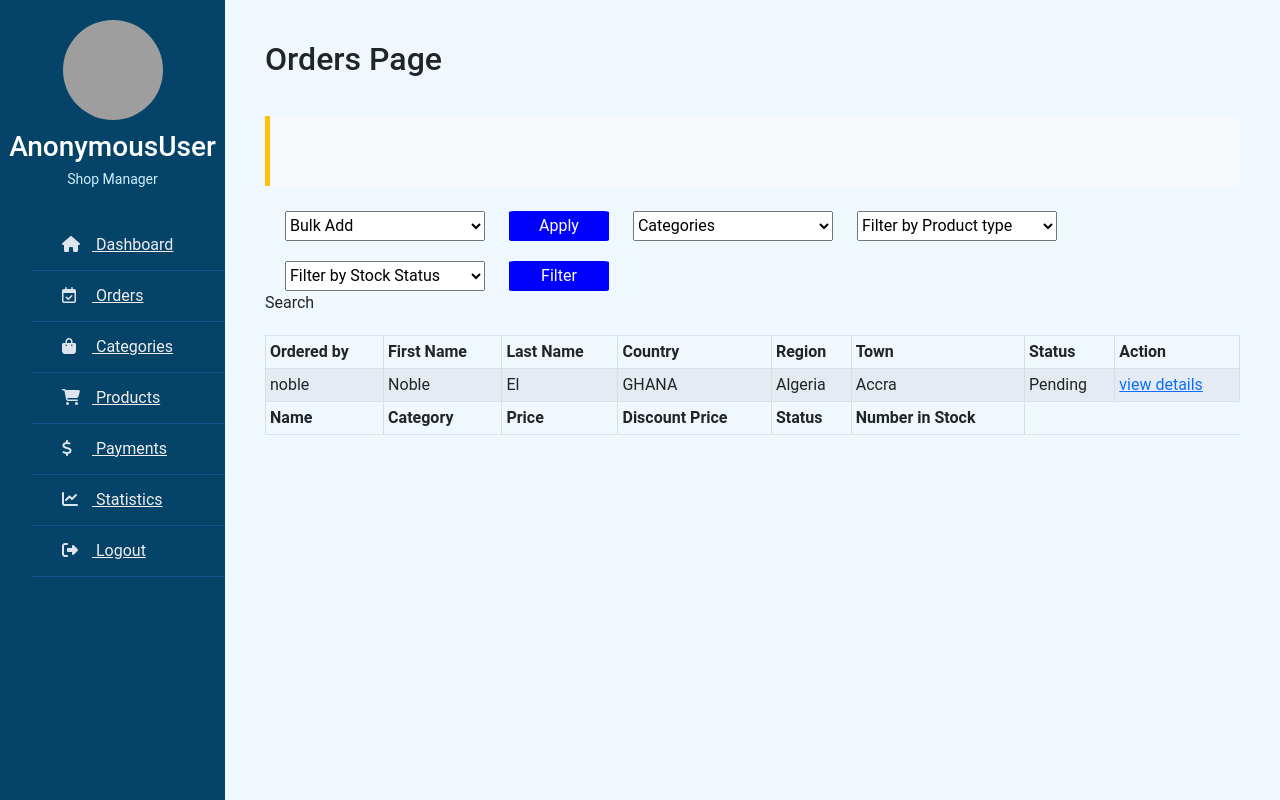
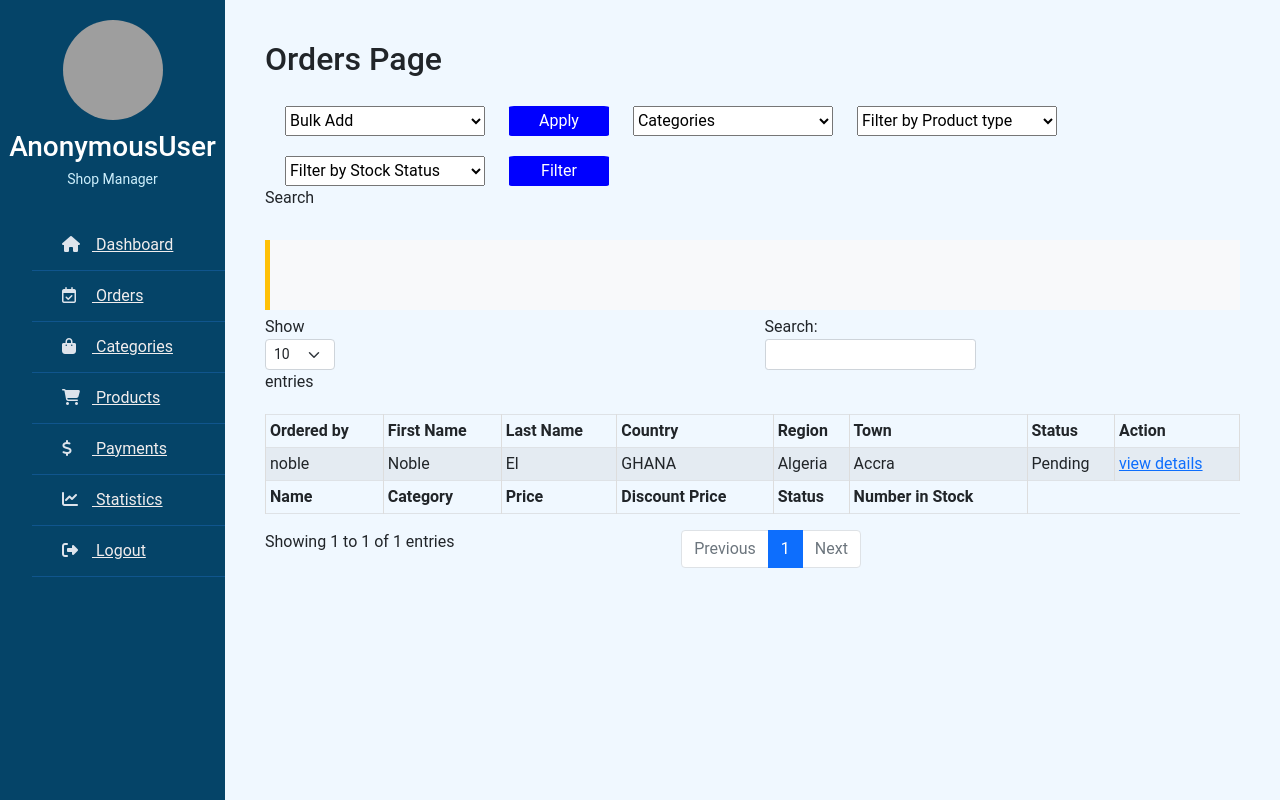
Before and after one commit to Edkofifi/grocery, a Django app: page /order/ in a window 1280 px wide. Run offline with Django 4.2, Linux system fonts and the light colour scheme; data comes from the database, SQL or seed files in the repository; parts of the project's set-up code (start-up, migrations or seed data) failed here and were passed over; some libraries are stand-ins or nearby versions; grey boxes are pictures that could not be loaded.

Commit message:
orderlist

```diff
--- a/templates/admin_dashboard/orderlist.html
+++ b/templates/admin_dashboard/orderlist.html
@@ -23,11 +23,6 @@
         <div class="row">
             <h2>Orders Page</h2>
         </div>
-        <div class="subcontainer_dashboard bg-light">
-            <div class="vr bg-warning" style="height: 70px;width: 5px; margin-bottom: 5px;"></div>
-        </div>
-
-        <table class="table table-striped table-bordered table-sm" cellspacing="0" width="100%">
 
         <div class="row">
           <div>
@@ -46,9 +41,14 @@
                 <option>Filter by Stock Status</option>
             </select>
             <button class="button1">Filter</button>
-              <div  id="dtBasicExample">Search</div>
+            <div>Search</div>
           </div>
         </div>
+        <div class="subcontainer_dashboard bg-light">
+            <div class="vr bg-warning" style="height: 70px;width: 5px; margin-bottom: 5px;"></div>
+        </div>
+
+        <table id="dtBasicExample" class="table table-striped table-bordered table-sm" cellspacing="0" width="100%">
 
           <thead>
             <tr>
```
Lines whose indentation alone changed are shown as unchanged.
